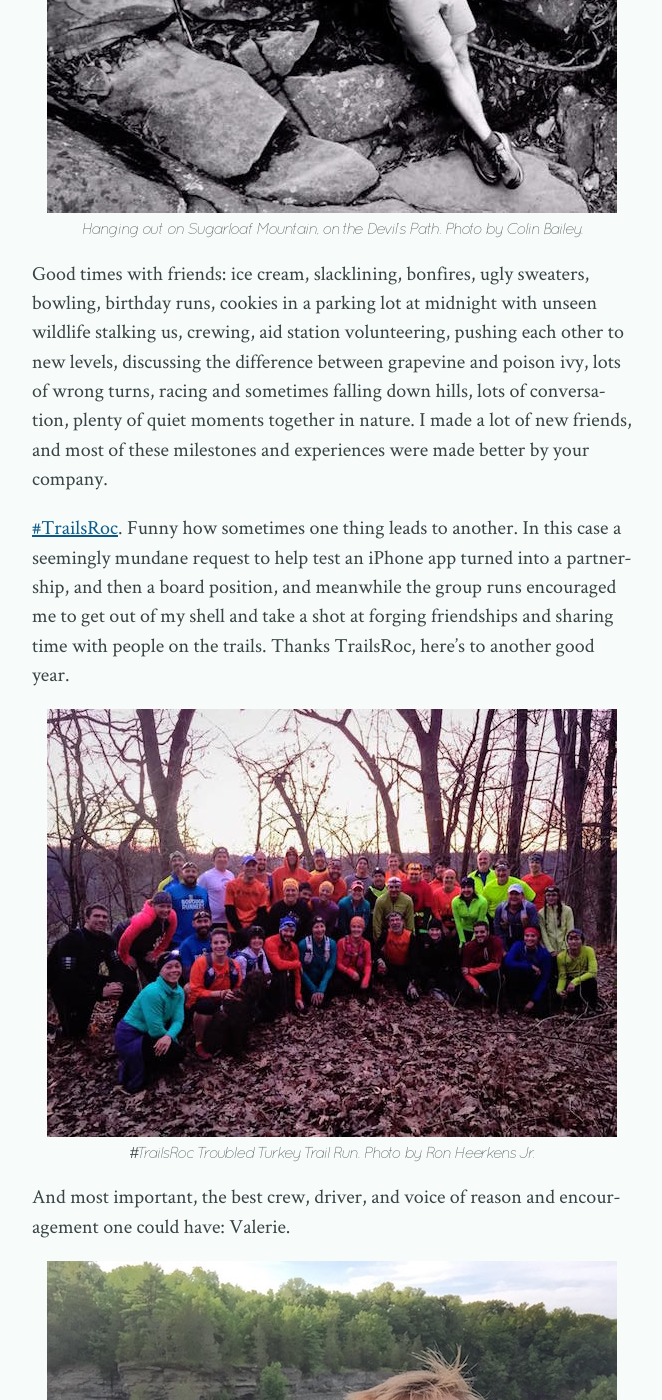
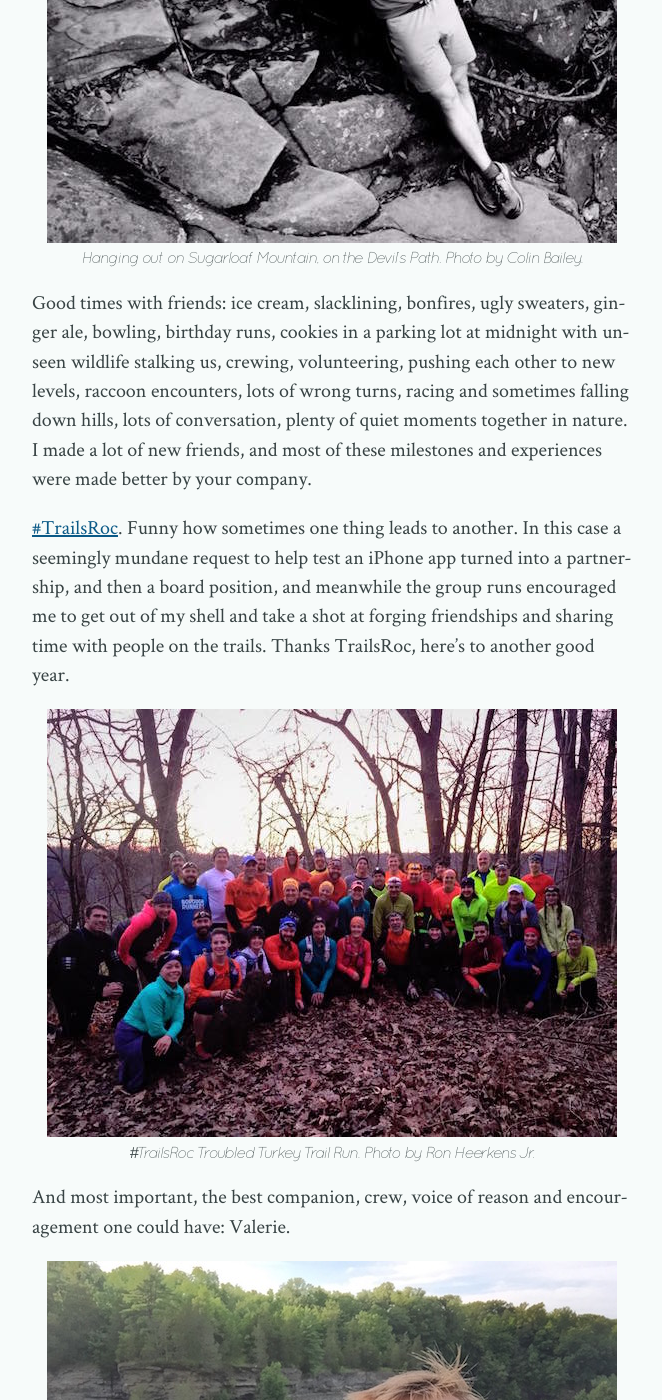
Before and after one commit to mmertsock/mmertsock.github.io, a Jekyll site: the page built from _posts/2016-01-01-retrospective-2015.markdown, in a window 1280 px wide and 1400 px high, scrolled down 4441 px. Shown: the whole window, without its empty margins (308-970 px from the left). Built offline with Jekyll 4.4.1, drawn with Linux system fonts in a browser that asks for light colours; comment, search, counter and statistics services are not loaded; some of the changed text lies outside the part shown.

Commit message:
2015 retrospective edits

```diff
--- a/_posts/2016-01-01-retrospective-2015.markdown
+++ b/_posts/2016-01-01-retrospective-2015.markdown
@@ -67,7 +67,7 @@
     Hanging out on Sugarloaf Mountain, on the Devil’s Path. Photo by Colin Bailey.
 </div>
 
-Good times with friends: ice cream, slacklining, bonfires, ugly sweaters, bowling, birthday runs, cookies in a parking lot at midnight with unseen wildlife stalking us, crewing, aid station volunteering, pushing each other to new levels, discussing the difference between grapevine and poison ivy, lots of wrong turns, racing and sometimes falling down hills, lots of conversation, plenty of quiet moments together in nature. I made a lot of new friends, and most of these milestones and experiences were made better by your company.
+Good times with friends: ice cream, slacklining, bonfires, ugly sweaters, ginger ale, bowling, birthday runs, cookies in a parking lot at midnight with unseen wildlife stalking us, crewing, volunteering, pushing each other to new levels, raccoon encounters, lots of wrong turns, racing and sometimes falling down hills, lots of conversation, plenty of quiet moments together in nature. I made a lot of new friends, and most of these milestones and experiences were made better by your company.
 
 [#TrailsRoc][TrailsRoc]. Funny how sometimes one thing leads to another. In this case a seemingly mundane request to help test an iPhone app turned into a partnership, and then a board position, and meanwhile the group runs encouraged me to get out of my shell and take a shot at forging friendships and sharing time with people on the trails. Thanks TrailsRoc, here's to another good year.
 
@@ -76,7 +76,7 @@
     #TrailsRoc Troubled Turkey Trail Run. Photo by Ron Heerkens Jr.
 </div>
 
-And most important, the best crew, driver, and voice of reason and encouragement one could have: Valerie.
+And most important, the best companion, crew, voice of reason and encouragement one could have: Valerie.
 
 <div class="figure">
     <img src="{{ site.url }}/assets/retro2015/selfie.jpg">
```
Also changed, not shown: other parts of _posts/2016-01-01-retrospective-2015.markdown (+2 -2 lines).
